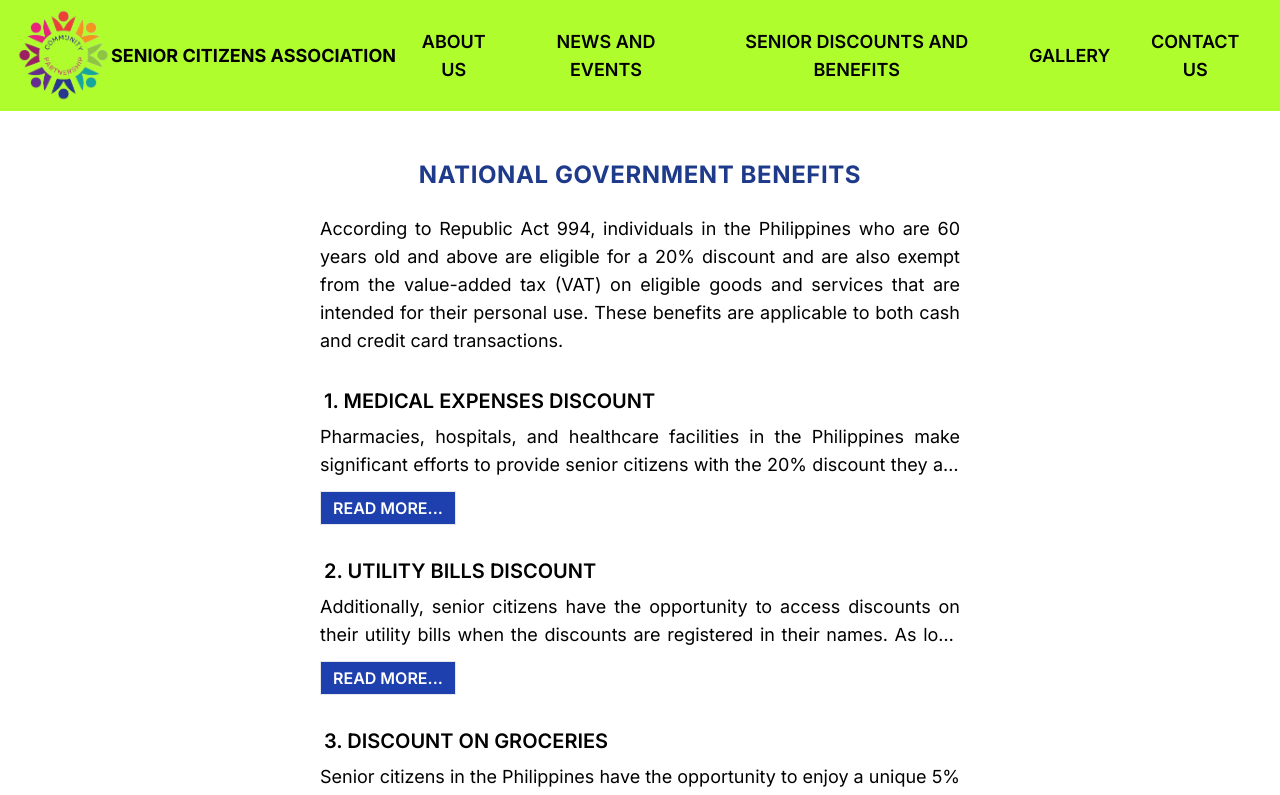
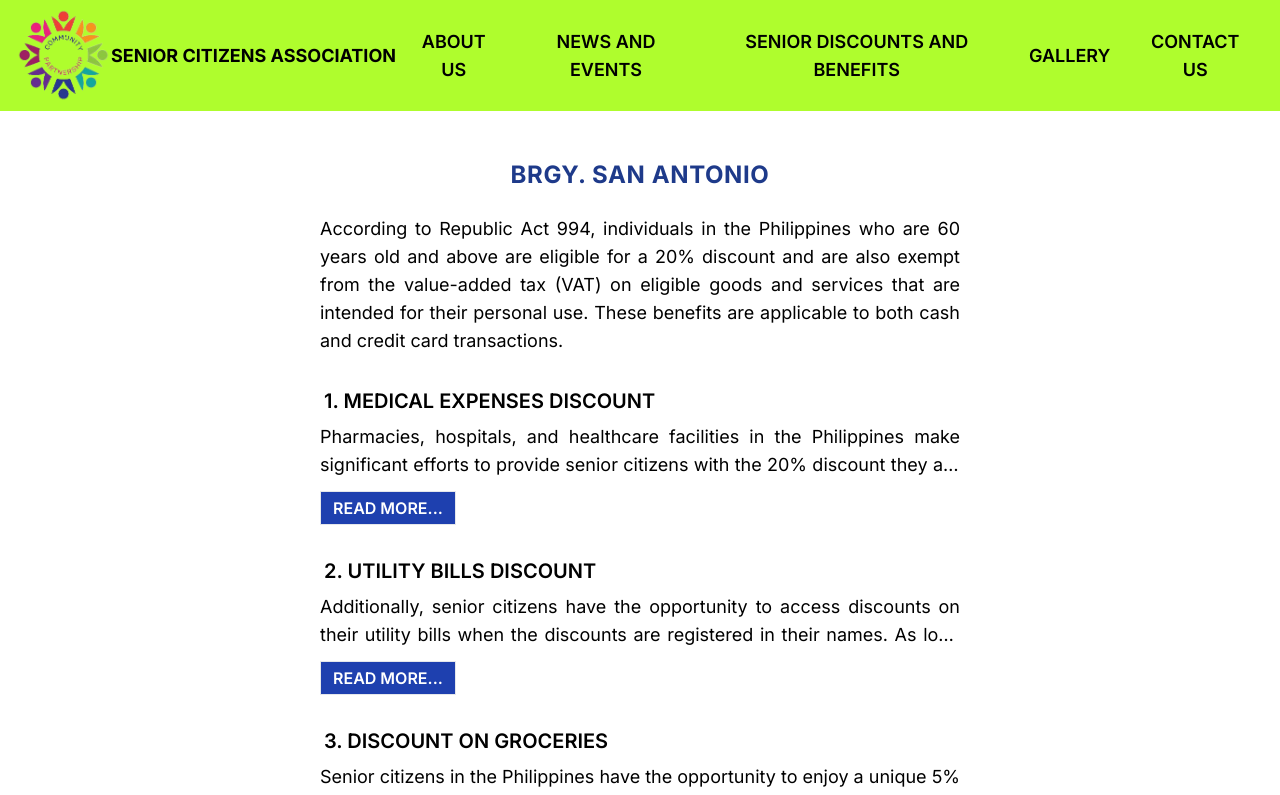
Before and after one commit to LDFcapstone12/capstone12, a Next.js app: page /benefits/bsa in a window 1280 px wide. Shown: the top 795 px of the page. Built offline with nearby package versions, Linux system fonts and the light colour scheme.

Commit message:
Commit 10/5/23 12:00

```diff
--- a/src/app/benefits/bsa/page.js
+++ b/src/app/benefits/bsa/page.js
@@ -8,14 +8,14 @@ const paragraphStyles = {
   display: '-webkit-box',
 };
 
-export default function National() {
+export default function Bsa() {
   const [isOpen, setIsOpen] = useState(false);
 
   return (
     <div className="w-100% mt-12 my-10">
       <div className="flex flex-1 justify-start items-center flex-col gap-6">
         <div className="font-bold text-2xl uppercase tracking-wide text-blue-900">
-          <h1>NATIONAL GOVERNMENT BENEFITS</h1>
+          <h1>Brgy. San Antonio</h1>
         </div>
         <p className='w-full lg:w-1/2 text-lg text-justify'>According to Republic Act 994, individuals in the Philippines who are 60 years old and above are
           eligible for a 20% discount and are also exempt from the value-added tax (VAT) on eligible goods
--- a/src/app/benefits/pasig/page.js
+++ b/src/app/benefits/pasig/page.js
@@ -8,7 +8,7 @@ import { useState } from 'react';
     display: '-webkit-box',
 }
 
-export default function BSA() {
+export default function Pasig() {
     const [isOpen, setIsOpen] = useState(false);
 
 
--- a/src/app/layout.js
+++ b/src/app/layout.js
@@ -7,7 +7,7 @@ import Footer from '@/components/Footer';
 const inter = Inter({ subsets: ['latin'] })
 
 export const metadata = {
-  title: 'BSA | Senior Citizens Department',
+  title: 'BSA | Senior Citizens Association',
   description: 'Generated by create next app',
 }
 
```
